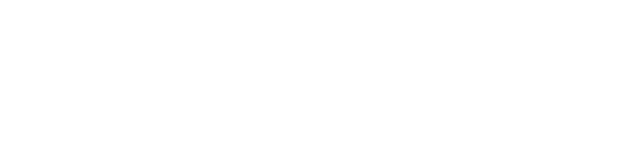
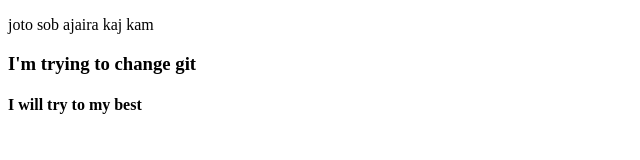
Before and after one commit to saadbinsohrab/My_first_ripo, a plain HTML site: page index.html in a window 1280 px wide. Shown: the whole page, without its empty margins (0-640 px from the left). Drawn offline with Linux system fonts and the light colour scheme.

Commit message:
change p

```diff
--- a/index.html
+++ b/index.html
@@ -7,6 +7,9 @@
     <title>My First Github Repo</title>
 </head>
 <body>
+    <p>joto sob ajaira kaj kam</p>
+    <h3>I'm trying to change git</h3>
+    <h4>I will try to my best</h4>
 
 </body>
 </html>
```
